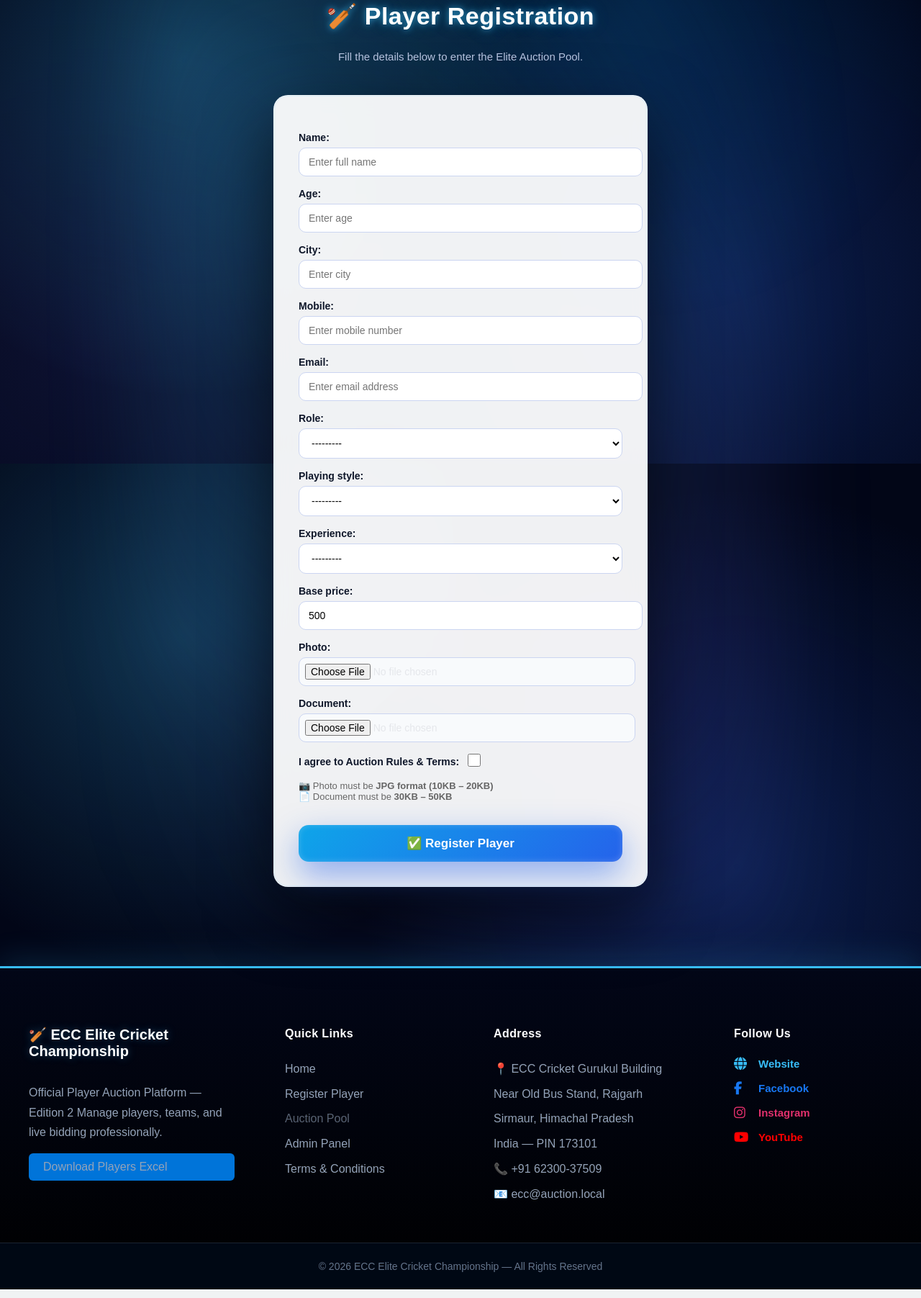
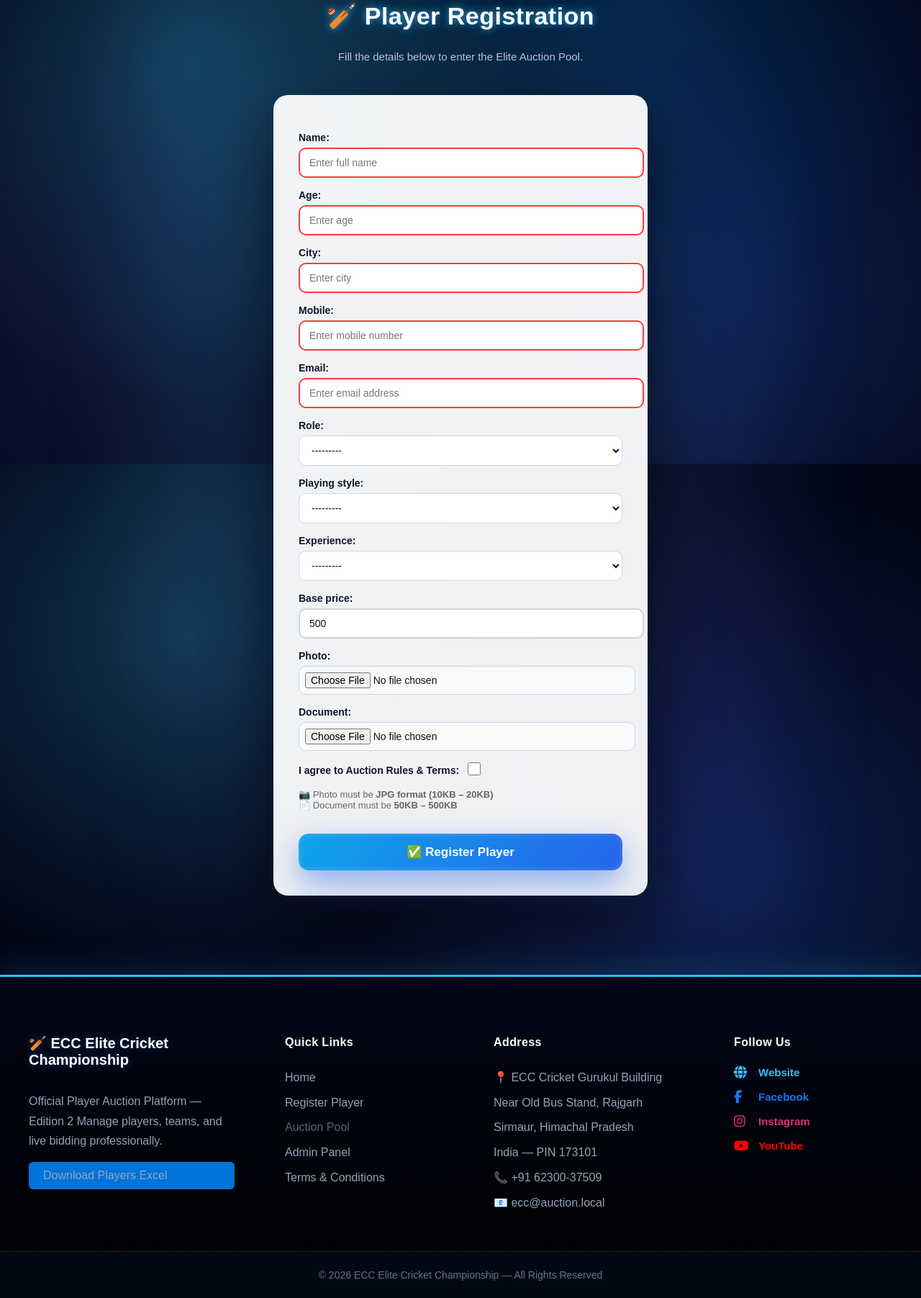
Before and after one commit to Saurav5579/elite-cricket-auction, a Django app: page /register/ in a window 1280 px wide. Shown: the part 156-1959 px from the top of the page at 72% size. Run offline with Django 5.2, Linux system fonts and the light colour scheme; data that the repository does not hold is empty.

Commit message:
latest update

```diff
--- a/players/forms.py
+++ b/players/forms.py
@@ -27,12 +27,65 @@ class PlayerForm(forms.ModelForm):
         ]
 
         widgets = {
-            "name": forms.TextInput(attrs={"placeholder": "Enter full name"}),
-            "age": forms.NumberInput(attrs={"placeholder": "Enter age"}),
-            "city": forms.TextInput(attrs={"placeholder": "Enter city"}),
-            "mobile": forms.TextInput(attrs={"placeholder": "Enter mobile number"}),
-            "email": forms.EmailInput(attrs={"placeholder": "Enter email address"}),
+            "name": forms.TextInput(attrs={
+                "placeholder": "Enter full name",
+                "class": "form-control",
+                "required": True
+            }),
+
+            "age": forms.NumberInput(attrs={
+                "placeholder": "Enter age",
+                "class": "form-control",
+                "required": True
+            }),
+
+            "city": forms.TextInput(attrs={
+                "placeholder": "Enter city",
+                "class": "form-control",
+                "required": True
+            }),
+
+            "mobile": forms.TextInput(attrs={
+                "placeholder": "Enter mobile number",
+                "class": "form-control",
+                "required": True
+            }),
+
+            "email": forms.EmailInput(attrs={
+                "placeholder": "Enter email address",
+                "class": "form-control",
+                "required": True
+            }),
         }
+
+    # =========================
+    # MOBILE VALIDATION
+    # =========================
+    def clean_mobile(self):
+
+        mobile = self.cleaned_data.get("mobile")
+
+        if not mobile.isdigit() or len(mobile) != 10:
+            raise forms.ValidationError("Enter a valid 10 digit mobile number")
+
+        if Player.objects.filter(mobile=mobile).exists():
+            raise forms.ValidationError("This mobile number is already registered")
+
+        return mobile
+
+
+    # =========================
+    # EMAIL VALIDATION
+    # =========================
+    def clean_email(self):
+
+        email = self.cleaned_data.get("email")
+
+        if Player.objects.filter(email=email).exists():
+            raise forms.ValidationError("This email is already registered")
+
+        return email
+
 
     # =========================
     # PHOTO VALIDATION
@@ -44,57 +97,29 @@ class PlayerForm(forms.ModelForm):
         if not photo:
             raise forms.ValidationError("Photo is required")
 
-        # JPG check
         if not photo.name.lower().endswith((".jpg", ".jpeg")):
             raise forms.ValidationError("Photo must be JPG format")
 
-        # Size check (10KB - 20KB)
         if photo.size < 10000 or photo.size > 20000:
             raise forms.ValidationError("Photo size must be between 10KB and 20KB")
 
         return photo
 
-# =========================
-# DOCUMENT VALIDATION
-# =========================
-def clean_document(self):
-
-    document = self.cleaned_data.get("document")
-
-    if not document:
-        raise forms.ValidationError("Document is required")
-
-    # Allowed formats
-    if not document.name.lower().endswith((".pdf", ".jpg", ".jpeg")):
-        raise forms.ValidationError("Document must be PDF or JPG format")
-
-    # Size check (50KB - 500KB)
-    if document.size < 50000 or document.size > 500000:
-        raise forms.ValidationError("Document size must be between 50KB and 500KB")
-
-    return document
 
     # =========================
-    # DUPLICATE MOBILE CHECK
+    # DOCUMENT VALIDATION
     # =========================
-    def clean_mobile(self):
+    def clean_document(self):
 
-        mobile = self.cleaned_data.get("mobile")
+        document = self.cleaned_data.get("document")
 
-        if Player.objects.filter(mobile=mobile).exists():
-            raise forms.ValidationError("This mobile number is already registered")
+        if not document:
+            raise forms.ValidationError("Document is required")
 
-        return mobile
+        if not document.name.lower().endswith((".pdf", ".jpg", ".jpeg")):
+            raise forms.ValidationError("Document must be PDF or JPG format")
 
+        if document.size < 50000 or document.size > 500000:
+            raise forms.ValidationError("Document size must be between 50KB and 500KB")
 
-    # =========================
-    # DUPLICATE EMAIL CHECK
-    # =========================
-    def clean_email(self):
-
-        email = self.cleaned_data.get("email")
-
-        if Player.objects.filter(email=email).exists():
-            raise forms.ValidationError("This email is already registered")
-
-        return email
+        return document
--- a/players/templates/players/register.html
+++ b/players/templates/players/register.html
@@ -32,7 +32,7 @@
     <!-- File upload instructions -->
     <div style="font-size:13px; color:#666; margin-top:10px; margin-bottom:10px;">
       📷 Photo must be <b>JPG format (10KB – 20KB)</b><br>
-      📄 Document must be <b>30KB – 50KB</b>
+      📄 Document must be <b>50KB – 500KB</b>
     </div>
 
     <button type="submit" class="submit-btn">
@@ -498,6 +498,105 @@ padding:12px;
 }
 
 }
+/* ===== INPUT TEXT FIX ===== */
+
+input,
+select,
+textarea {
+    color: #111 !important;
+    opacity: 1 !important;
+    font-weight: 500;
+}
+
+/* ===== PLACEHOLDER ===== */
+
+input::placeholder {
+    color: #777;
+    opacity: 1;
+}
+
+/* ===== FOCUS ===== */
+
+input:focus,
+select:focus,
+textarea:focus {
+    color: #111 !important;
+    background: #fff;
+}
+
+/* ===== FILE INPUT ===== */
+
+input[type="file"] {
+    color: #111;
+    font-weight: 500;
+}
+
+/* ===== REQUIRED FIELD ===== */
+
+input:required,
+select:required {
+    border: 2px solid #cbd5e1;
+}
+
+/* ===== INVALID FIELD ===== */
+
+input:invalid,
+select:invalid {
+    border: 2px solid #ff3b3b;
+}
+
+/* ===== DJANGO ERROR MESSAGE FIX ===== */
+
+.errorlist {
+    list-style: none;
+    padding: 0;
+    margin: 5px 0 10px 0;
+}
+
+.errorlist li {
+    color: #ff3b3b !important;
+    font-weight: 600;
+    font-size: 14px;
+    opacity: 1 !important;
+}
+
+/* ===== FIELD ERROR HIGHLIGHT ===== */
+
+.error-field {
+    border: 2px solid #ff3b3b !important;
+    box-shadow: 0 0 5px rgba(255,0,0,0.4);
+}
+
+/* ===== CUSTOM ERROR TEXT ===== */
+
+.error-text {
+    color: #ff3b3b;
+    font-size: 13px;
+    margin-top: 3px;
+    font-weight: 500;
+}
 </style>
+<script>
+document.querySelector("form").addEventListener("submit", function(e){
 
+    let inputs = document.querySelectorAll("input, select");
+    let valid = true;
+
+    inputs.forEach(function(input){
+
+        input.classList.remove("error-field");
+
+        if(input.hasAttribute("required") && input.value.trim() === ""){
+            input.classList.add("error-field");
+            valid = false;
+        }
+
+    });
+
+    if(!valid){
+        e.preventDefault();
+    }
+
+});
+</script>
 {% endblock %}
```
Also changed, not shown: auction_project/settings.py (+4 -5 lines), media/players/photos/pic_3.jpg.jpeg (added), media/players/photos/pic_3_mgXWUMt.jpg.jpeg (added), 2 other files.
